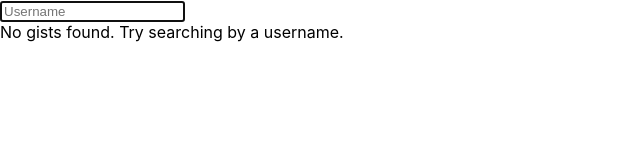
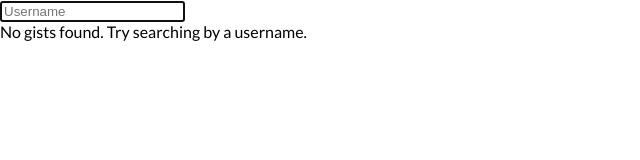
Before and after one commit to hossammourad/github-gists, a React (Create React App) app: page / in a window 1280 px wide. Shown: the top 160 px of the page, without its empty margins (0-640 px from the left). Built offline with nearby package versions, Linux system fonts and the light colour scheme.

Commit message:
custom font

```diff
--- a/public/index.html
+++ b/public/index.html
@@ -22,6 +22,8 @@
       Learn how to configure a non-root public URL by running `npm run build`.
     -->
     <title>GitHub Gists</title>
+    <link rel="preconnect" href="https://fonts.gstatic.com" />
+    <link href="https://fonts.googleapis.com/css2?family=Lato&display=swap" rel="stylesheet" />
   </head>
   <body>
     <noscript>You need to enable JavaScript to run this app.</noscript>
--- a/src/index.css
+++ b/src/index.css
@@ -1,7 +1,6 @@
 body {
   margin: 0;
-  font-family: -apple-system, BlinkMacSystemFont, "Segoe UI", "Roboto", "Oxygen", "Ubuntu",
-    "Cantarell", "Fira Sans", "Droid Sans", "Helvetica Neue", sans-serif;
+  font-family: "Lato", sans-serif;
   -webkit-font-smoothing: antialiased;
   -moz-osx-font-smoothing: grayscale;
 }
```
